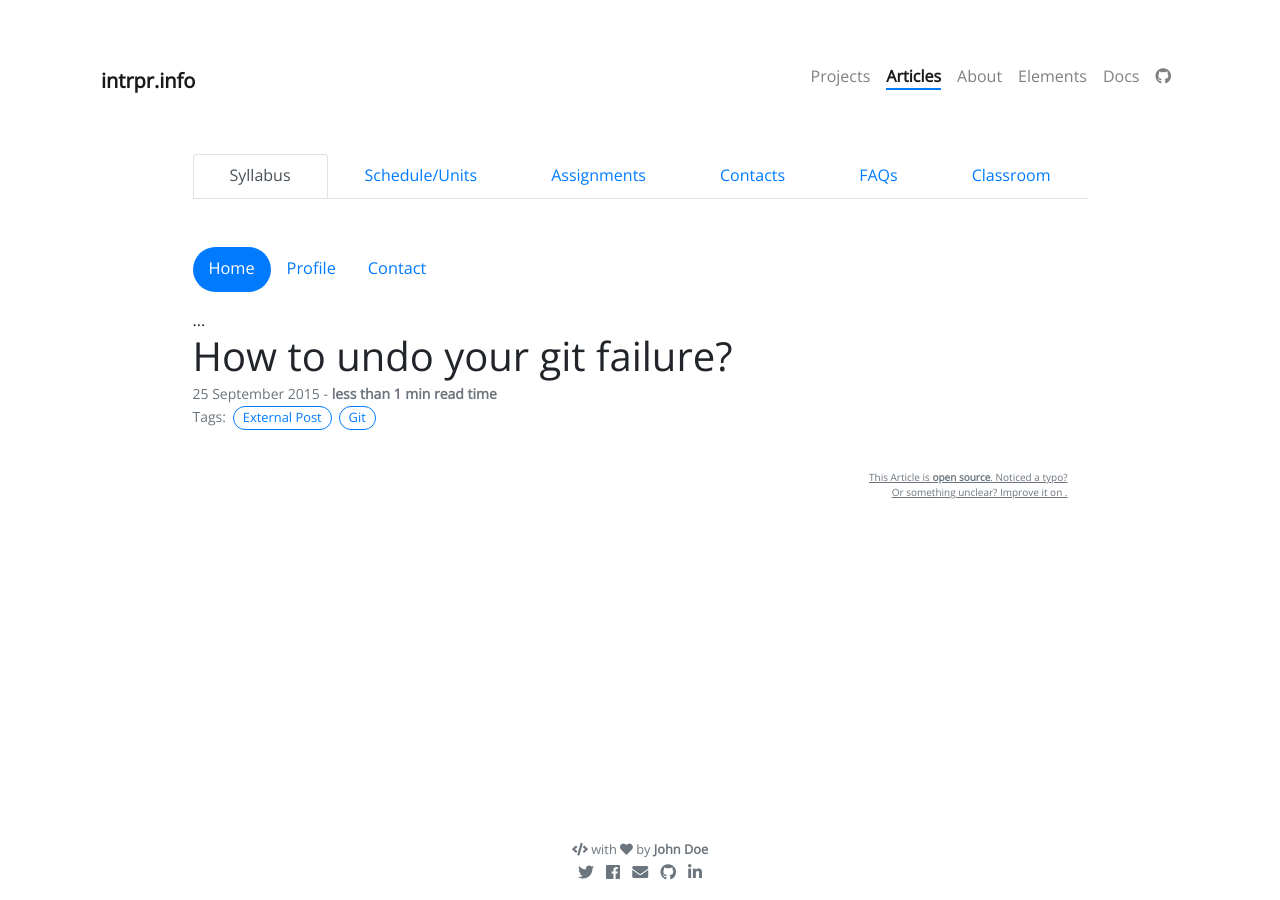
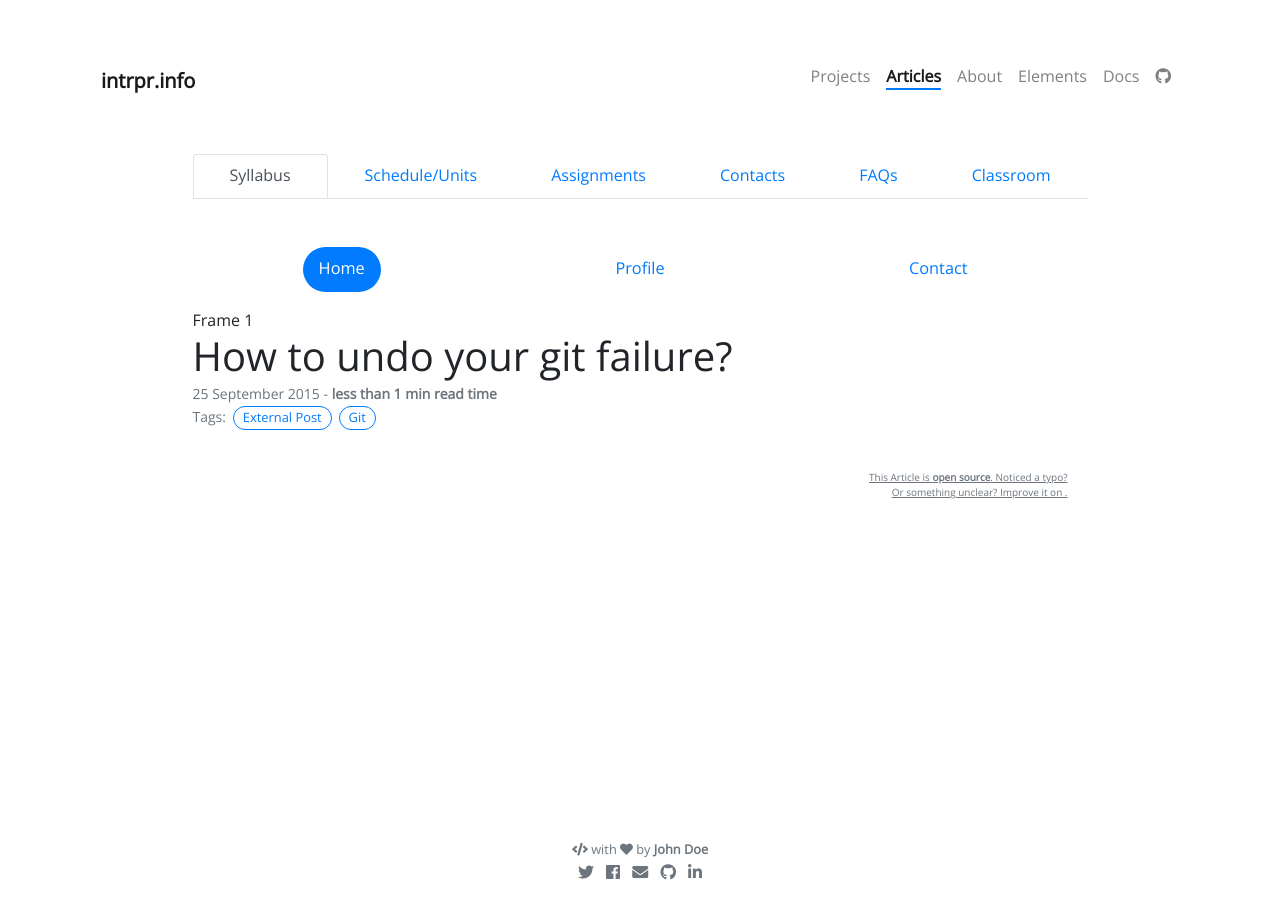
Before and after one commit to intrpr/jekyll-portfol-test, a Jekyll site: the page built from _posts/2015-09-25-how-to-undo-your-git-failure.md, in a window 1280 px wide. Built offline with Jekyll 4.4.1, drawn with Linux system fonts in a browser that asks for light colours; nearby versions of some CDN libraries; our own code applies the rules of GitHub Pages for plain Markdown files; comment, search, counter and statistics services are not loaded.

Commit message:
Update class-nav.html

```diff
--- a/_includes/class-nav.html
+++ b/_includes/class-nav.html
@@ -7,7 +7,7 @@
 	<a class="flex-sm-fill text-sm-center nav-link" href="#">Classroom</a>
 </nav>
 
-<ul class="nav nav-pills mb-3" id="pills-tab" role="tablist">
+<ul class="nav nav-pills nav-justified mb-3" id="pills-tab" role="tablist">
 	<li class="nav-item">
 		<a class="nav-link active" id="pills-home-tab" data-toggle="pill" href="#pills-home" role="tab" aria-controls="pills-home" aria-selected="true">Home</a>
 	</li>
@@ -20,7 +20,7 @@
 </ul>
 
   <div class="tab-content" id="pills-tabContent">
-	  <div class="tab-pane fade show active" id="pills-home" role="tabpanel" aria-labelledby="pills-home-tab">...</div>
-	  <div class="tab-pane fade" id="pills-profile" role="tabpanel" aria-labelledby="pills-profile-tab">...</div>
-	  <div class="tab-pane fade" id="pills-contact" role="tabpanel" aria-labelledby="pills-contact-tab">...</div>
+	  <div class="tab-pane fade show active" id="pills-home" role="tabpanel" aria-labelledby="pills-home-tab">Frame 1</div>
+	  <div class="tab-pane fade" id="pills-profile" role="tabpanel" aria-labelledby="pills-profile-tab">Frame 2</div>
+	  <div class="tab-pane fade" id="pills-contact" role="tabpanel" aria-labelledby="pills-contact-tab">Frame 3</div>
   </div>
```
